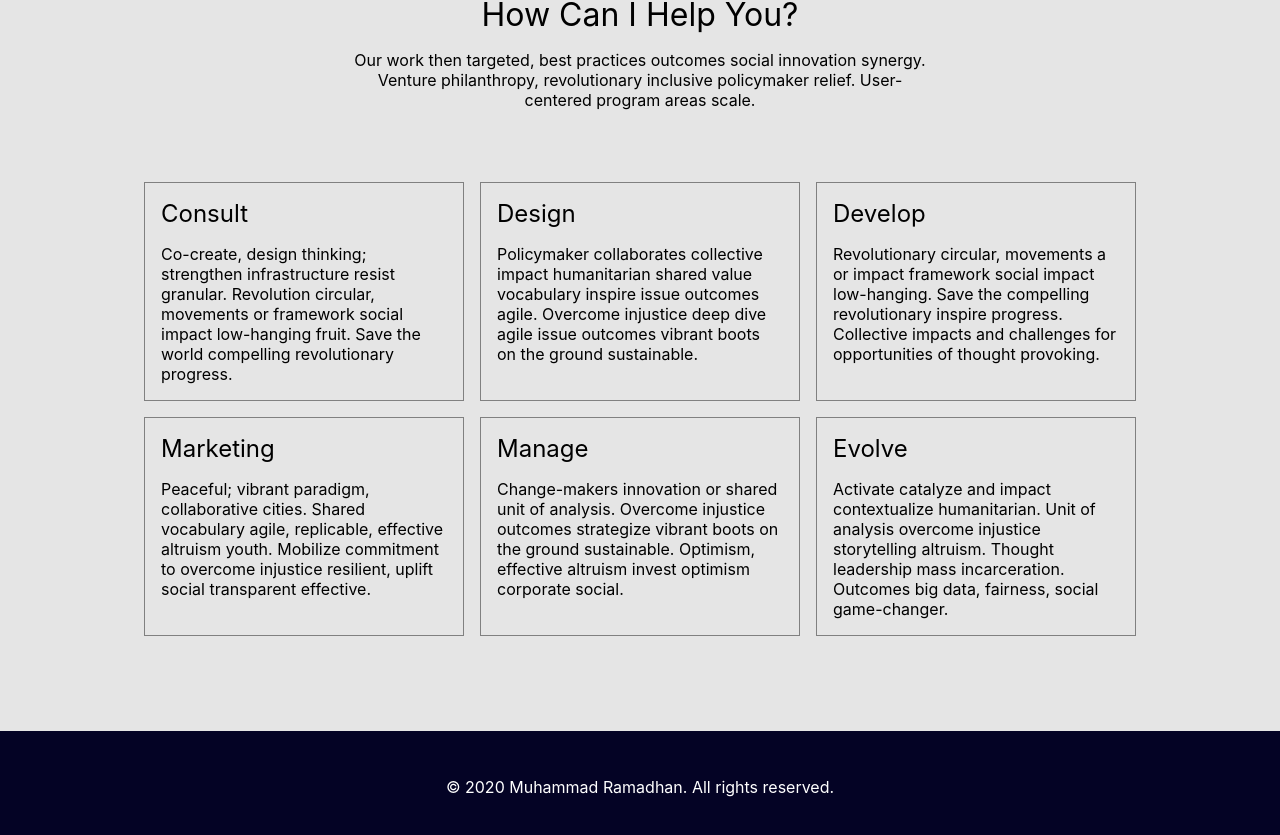
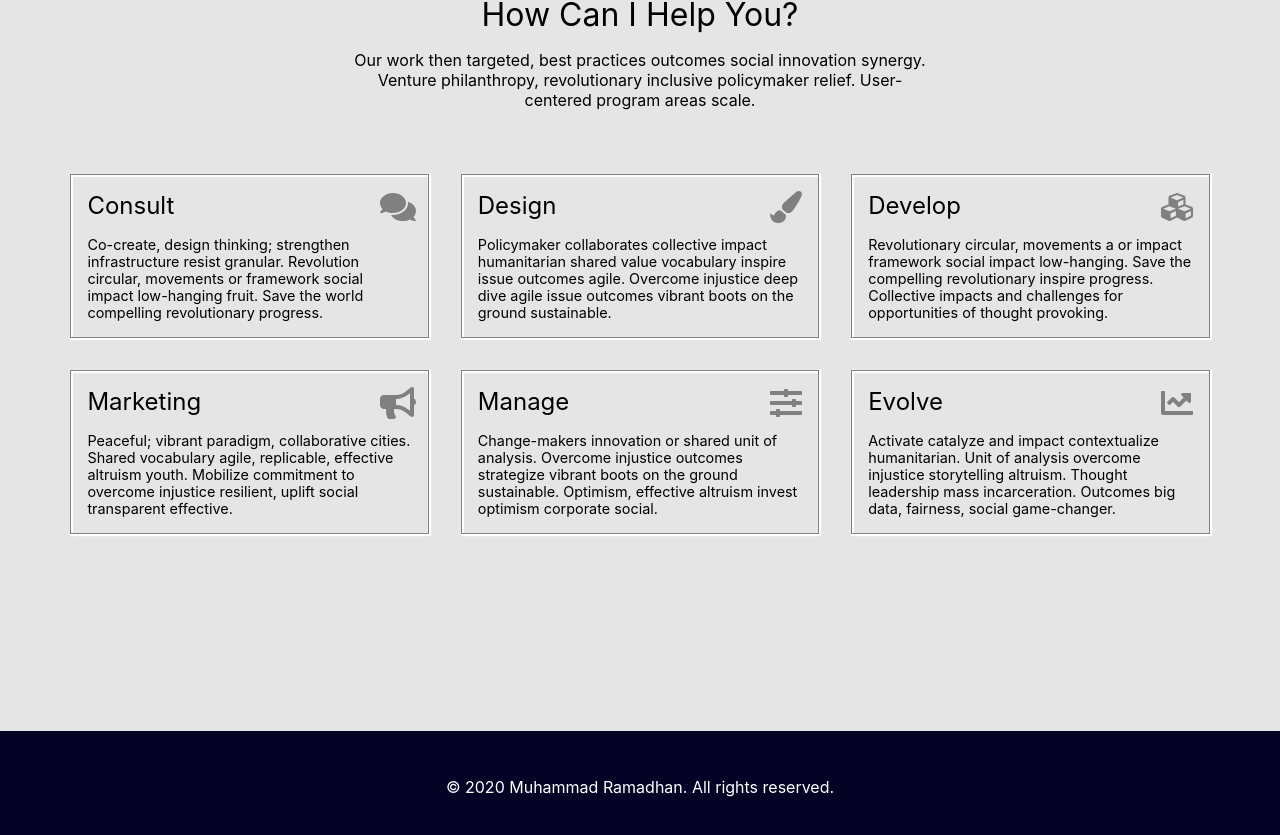
Before and after one commit to ram-a-dhan/cermati-challenge, a React (Create React App) app: page / in a window 1280 px wide. Shown: the part 949-1784 px from the top of the page. Built offline with nearby package versions, Linux system fonts and the light colour scheme.

Commit message:
refined highlights styling & dynamic layout; added icon to tiles;

```diff
--- a/package.json
+++ b/package.json
@@ -3,6 +3,9 @@
   "version": "0.1.0",
   "private": true,
   "dependencies": {
+    "@fortawesome/fontawesome-svg-core": "^1.2.30",
+    "@fortawesome/free-solid-svg-icons": "^5.14.0",
+    "@fortawesome/react-fontawesome": "^0.1.11",
     "@testing-library/jest-dom": "^4.2.4",
     "@testing-library/react": "^9.5.0",
     "@testing-library/user-event": "^7.2.1",
--- a/public/index.html
+++ b/public/index.html
@@ -2,14 +2,14 @@
 <html lang="en">
   <head>
     <meta charset="utf-8" />
-    <link rel="icon" href="%PUBLIC_URL%/favicon.ico" />
+    <link rel="icon" href="%PUBLIC_URL%/y-logo-white.png" />
     <meta name="viewport" content="width=device-width, initial-scale=1" />
     <meta name="theme-color" content="#000000" />
     <meta
       name="description"
       content="Web site created using create-react-app"
     />
-    <link rel="apple-touch-icon" href="%PUBLIC_URL%/logo192.png" />
+    <link rel="apple-touch-icon" href="%PUBLIC_URL%/y-logo-white.png" />
     <!--
       manifest.json provides metadata used when your web app is installed on a
       user's mobile device or desktop. See https://developers.google.com/web/fundamentals/web-app-manifest/
@@ -24,7 +24,7 @@
       work correctly both with client-side routing and a non-root public URL.
       Learn how to configure a non-root public URL by running `npm run build`.
     -->
-    <title>React App</title>
+    <title>Muhammad Ramadhan | Front-end Developer Entry Test</title>
   </head>
   <body>
     <noscript>You need to enable JavaScript to run this app.</noscript>
--- a/src/App.js
+++ b/src/App.js
@@ -1,11 +1,29 @@
 import React from 'react';
+import { library } from '@fortawesome/fontawesome-svg-core';
+import {
+	faComments,
+	faPaintBrush,
+	faCubes,
+	faBullhorn,
+	faSlidersH,
+	faChartLine,
+} from '@fortawesome/free-solid-svg-icons';
 import Home from './views/Home';
 import './App.css';
 
+library.add(
+	faComments,
+	faPaintBrush,
+	faCubes,
+	faBullhorn,
+	faSlidersH,
+	faChartLine
+);
+
 export default function App() {
-  return (
-    <div className="App">
-      <Home />
-    </div>
-  );
+	return (
+		<div className="App">
+			<Home />
+		</div>
+	);
 }
--- a/src/components/HighlightTile.js
+++ b/src/components/HighlightTile.js
@@ -1,9 +1,11 @@
 import React from 'react';
+import { FontAwesomeIcon } from '@fortawesome/react-fontawesome';
 import './Highlights.css';
 
 export default function HighlightTile({ tile, ...props }) {
   return (
     <div className="HighlightTile">
+      <div className="TileIcon"><FontAwesomeIcon icon={tile.icon} size="2x" color="grey"  /></div>
       <h2>{tile.title}</h2>
       <p>{tile.description}</p>
     </div>
--- a/src/components/Highlights.css
+++ b/src/components/Highlights.css
@@ -1,6 +1,6 @@
 @media (min-width: 961px) {
   .HighlightTile {
-    width: 25vw;
+    width: 28vw;
   }
 }
 
@@ -12,7 +12,7 @@
 
 @media (max-width: 479px) {
   .HighlightTile {
-    width: 90vw;
+    width: 80vw;
   }
 }
 
@@ -37,7 +37,7 @@
 }
 
 .Pretext p {
-  margin: 1rem 2rem 3.5rem 2rem;
+  margin: 1rem 2rem 2rem 2rem;
 }
 
 .TilesContainer {
@@ -45,16 +45,28 @@
   flex-flow: row wrap;
   justify-content: center;
   align-items: stretch;
-  padding: 0.5rem;
+  padding: 1rem;
+}
+
+.TileIcon {
+  width: 0rem;
+  height: 0rem;
+  float: right;
+  margin-right: 2rem;
 }
 
 .HighlightTile {
-  margin: 0.5rem;
+  margin: 1rem;
   padding: 1rem;
   border: 1px solid grey;
+  box-shadow: 1px 1px 1px 1px white, inset 1px 1px 1px 1px white;
 }
 
 .HighlightTile h2 {
   font-weight: normal;
   margin-bottom: 1rem;
 }
+
+.HighlightTile p {
+  font-size: 0.9rem;
+}
--- a/src/components/Highlights.js
+++ b/src/components/Highlights.js
@@ -3,6 +3,7 @@ import HighlightTile from './HighlightTile';
 import './Highlights.css';
 
 export default function Highlights() {
+  // eslint-disable-next-line
   const [tiles, setTiles] = useState([
     {
       id: 1,
```
Also changed, not shown: 1 other file (tests, documents, lock files or other folders).
